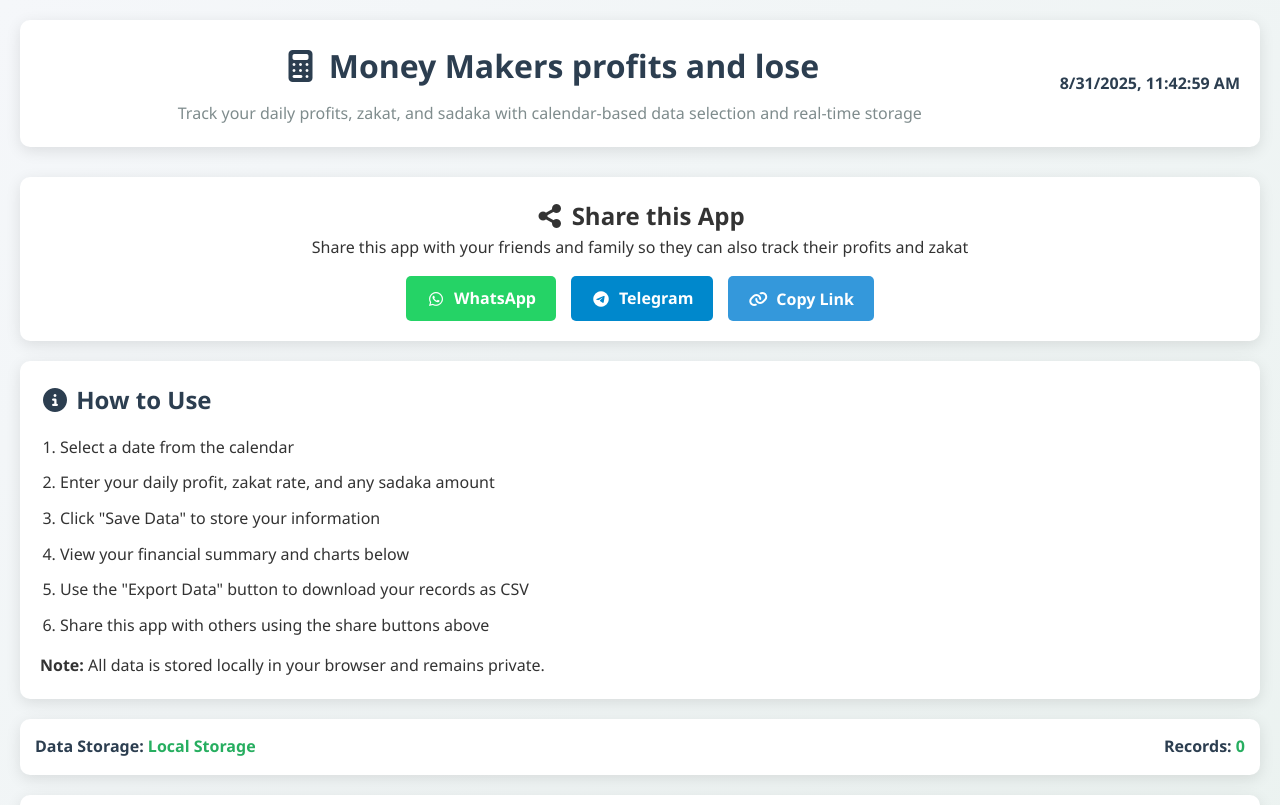
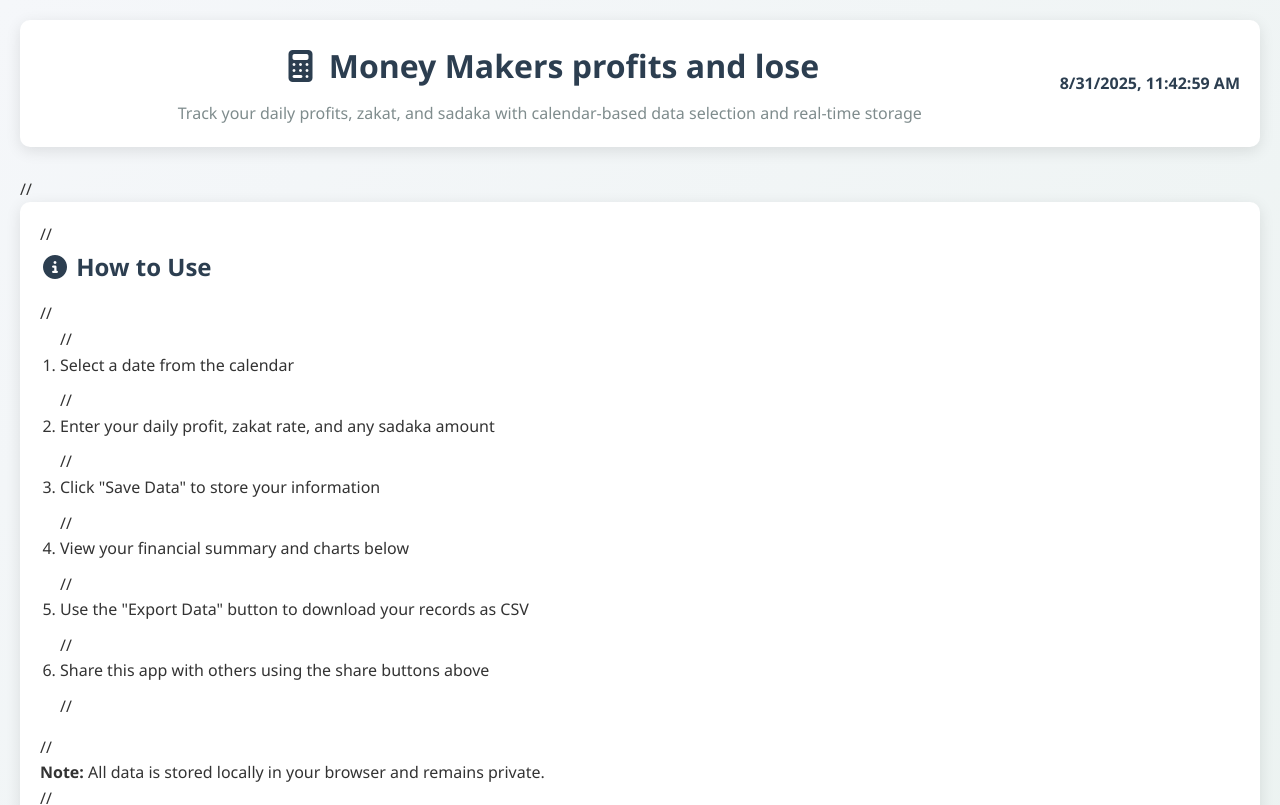
Before and after one commit to ajeempy/money-makers, a React (Create React App) app: page / in a window 1280 px wide. Shown: the top 805 px of the page. Built offline with nearby package versions, Linux system fonts and the light colour scheme.

Commit message:
Initial commit - React app

```diff
--- a/src/App.js
+++ b/src/App.js
@@ -483,34 +483,20 @@ function App() {
         </div>
       </header>
 
-      <div className="sharing-section">
-        <h2><i className="fas fa-share-alt"></i> Share this App</h2>
-        <p>Share this app with your friends and family so they can also track their profits and zakat</p>
-        <div className="share-buttons">
-          <a href={sharing.whatsapp} className="share-btn whatsapp" target="_blank" rel="noopener noreferrer">
-            <i className="fab fa-whatsapp"></i> WhatsApp
-          </a>
-          <a href={sharing.telegram} className="share-btn telegram" target="_blank" rel="noopener noreferrer">
-            <i className="fab fa-telegram"></i> Telegram
-          </a>
-          <button className="share-btn link" onClick={sharing.copyLink}>
-            <i className="fas fa-link"></i> Copy Link
-          </button>
-        </div>
-      </div>
 
-      <div className="instructions">
-        <h2><i className="fas fa-info-circle"></i> How to Use</h2>
-        <ol>
-          <li>Select a date from the calendar</li>
-          <li>Enter your daily profit, zakat rate, and any sadaka amount</li>
-          <li>Click "Save Data" to store your information</li>
-          <li>View your financial summary and charts below</li>
-          <li>Use the "Export Data" button to download your records as CSV</li>
-          <li>Share this app with others using the share buttons above</li>
-        </ol>
-        <p><strong>Note:</strong> All data is stored locally in your browser and remains private.</p>
-      </div>
+
+//      <div className="instructions">
+//        <h2><i className="fas fa-info-circle"></i> How to Use</h2>
+//        <ol>
+//          <li>Select a date from the calendar</li>
+//          <li>Enter your daily profit, zakat rate, and any sadaka amount</li>
+//          <li>Click "Save Data" to store your information</li>
+//          <li>View your financial summary and charts below</li>
+//          <li>Use the "Export Data" button to download your records as CSV</li>
+//          <li>Share this app with others using the share buttons above</li>
+//        </ol>
+//        <p><strong>Note:</strong> All data is stored locally in your browser and remains private.</p>
+//      </div>
 
       <div className="storage-info">
         <span>Data Storage: <span className="value">Local Storage</span></span>
@@ -684,6 +670,22 @@ function App() {
         </table>
       </div>
 
+      <div className="sharing-section">
+        <h2><i className="fas fa-share-alt"></i> Share this App</h2>
+        <p>Share this app with your friends and family so they can also track their profits and zakat</p>
+        <div className="share-buttons">
+          <a href={sharing.whatsapp} className="share-btn whatsapp" target="_blank" rel="noopener noreferrer">
+            <i className="fab fa-whatsapp"></i> WhatsApp
+          </a>
+          <a href={sharing.telegram} className="share-btn telegram" target="_blank" rel="noopener noreferrer">
+            <i className="fab fa-telegram"></i> Telegram
+          </a>
+          <button className="share-btn link" onClick={sharing.copyLink}>
+            <i className="fas fa-link"></i> Copy Link
+          </button>
+        </div>
+      </div>
+
       <footer>
         <p>© 2023 Profit & Zakat Tracker | Open Source | Data is stored in your browser's local storage</p>
       </footer>
```
